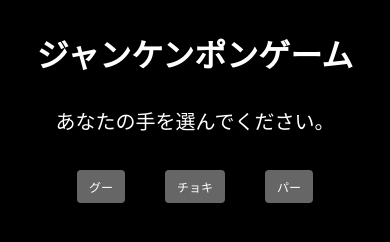
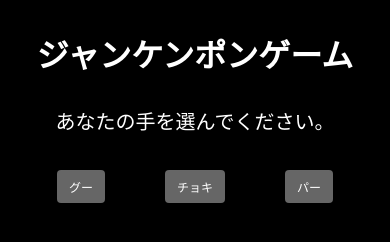
Before and after one commit to nao-kichi/Rock-Pape-Scissors, a plain HTML site: page index.html in a window 390 px wide. Drawn offline with Linux system fonts and the light colour scheme.

Commit message:
css修正しました

```diff
--- a/css/main.css
+++ b/css/main.css
@@ -25,11 +25,11 @@ h1 {
   button {
     background-color: #666;
     color: white;
-    padding: 10px 20px;
+    padding: 20px 40px;
     font-size: 16px;
     border: none;
     border-radius: 4px;
-    margin: 5px 20px;
+    margin: 5px 30px;
     cursor: pointer;
     margin-bottom: 50px;
   }
@@ -55,6 +55,11 @@ h1 {
 
   /* タブレット用のスタイル */
   @media screen and (max-width: 768px) {
+
+    body {
+      font-size: 16px;
+    }
+
     h1 {
       font-size: 40px;
       margin-top: 50px;
@@ -77,6 +82,11 @@ h1 {
 
   /* スマートフォン用のスタイル */
   @media screen and (max-width: 480px) {
+
+    body {
+      font-size: 14px;
+    }
+
     h1 {
       font-size: 32px;
       margin-top: 30px;
```
